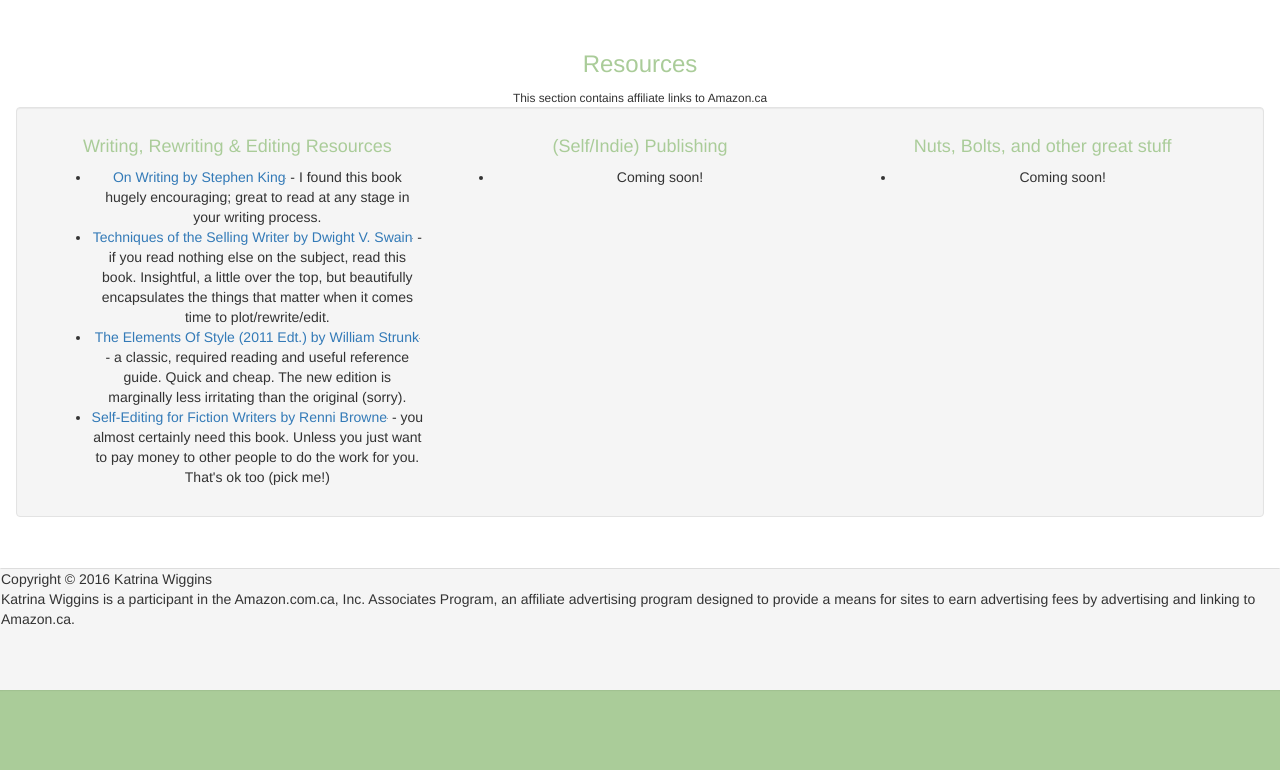
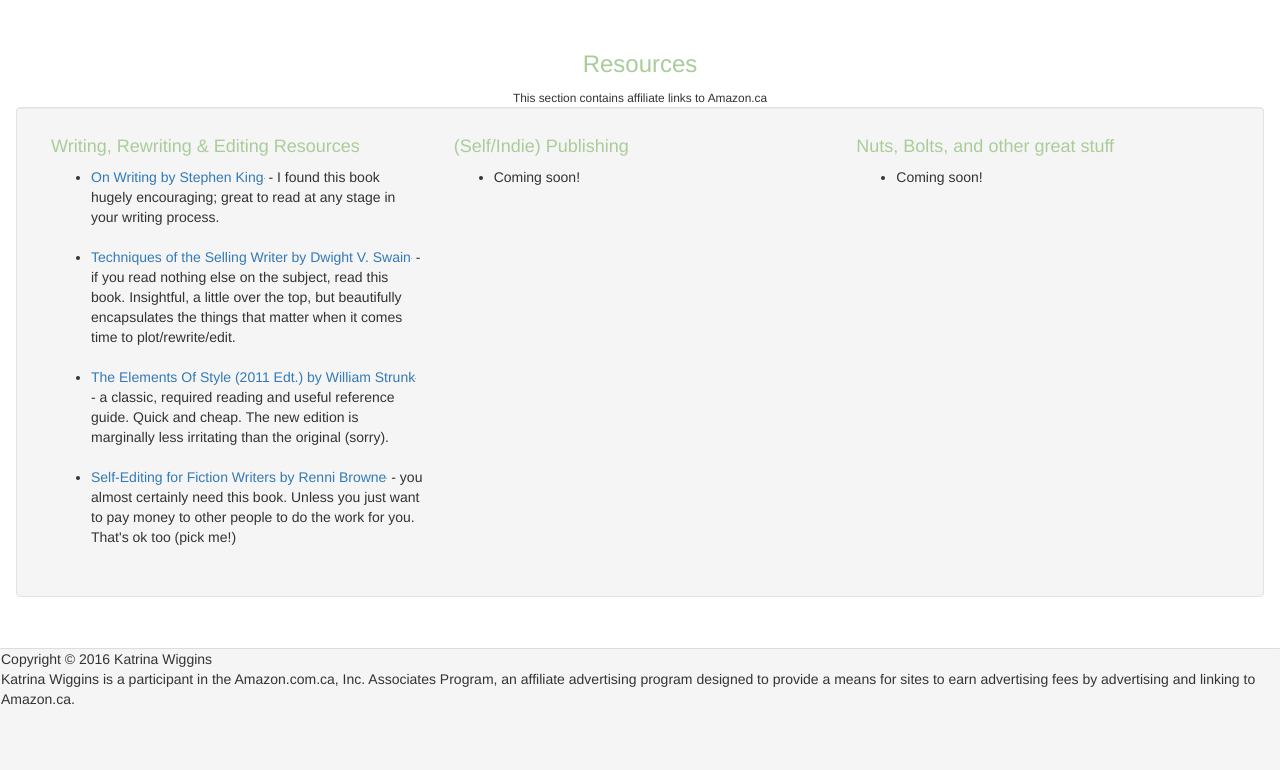
Before and after one commit to kaiewiggins/kaiewiggins.github.io, a Jekyll site: the page built from writing.html, in a window 1280 px wide. Shown: the part 3545-4315 px from the top of the page. Built offline with Jekyll 4.4.1, drawn with Linux system fonts in a browser that asks for light colours; nearby versions of some CDN libraries; before the commit the page ends 4235 px from its top, so only the background shows below that; grey boxes are pictures that could not be loaded.

Commit message:
floated text in resources left

```diff
--- a/writing.html
+++ b/writing.html
@@ -133,19 +133,19 @@
       <a class="anchor" name="aboutservices" id="writingresources"></a>
       <h3>Resources</h3>
       <small>This section contains affiliate links to Amazon.ca</small>
-<div class="well row">
+<div class="well row text-left">
 	<div class="col-sm-4">
 		<h4>Writing, Rewriting & Editing Resources</h4>
       <ul>
 <li><a target="_blank"  href="http://www.amazon.ca/Writing-Memoir-Craft-Stephen-King-ebook/dp/B000FC0SIM/?_encoding=UTF8&camp=15121&creative=330641&keywords=stephen%20king%20on%20writing&linkCode=ur2&qid=1465859635&s=digital-text&sr=1-1&tag=kaie06-20">On Writing by Stephen King</a><img src="http://ir-ca.amazon-adsystem.com/e/ir?t=kaie06-20&l=ur2&o=15" width="1" height="1" border="0" alt="" style="border:none !important; margin:0px !important;" /> - I found this book hugely encouraging; great to read at any stage in your writing process.
-      </li>
+      </li><br>
       <li><a target="_blank"  href="http://www.amazon.ca/Techniques-Selling-Writer-Dwight-Swain-ebook/dp/B0099P9UI0/?_encoding=UTF8&camp=15121&creative=330641&keywords=techniques%20of%20the%20selling%20writer&linkCode=ur2&qid=1465860552&s=digital-text&sr=1-1&tag=kaie06-20">Techniques of the Selling Writer by Dwight V. Swain</a><img src="http://ir-ca.amazon-adsystem.com/e/ir?t=kaie06-20&l=ur2&o=15" width="1" height="1" border="0" alt="" style="border:none !important; margin:0px !important;" />
- - if you read nothing else on the subject, read this book. Insightful, a little over the top, but beautifully encapsulates the things that matter when it comes time to plot/rewrite/edit.</li>
+ - if you read nothing else on the subject, read this book. Insightful, a little over the top, but beautifully encapsulates the things that matter when it comes time to plot/rewrite/edit.</li><br>
       	<li><a  href="http://www.amazon.ca/gp/product/B0058I7TFI/ref=as_li_tf_tl?ie=UTF8&camp=15121&creative=330641&creativeASIN=B0058I7TFI&linkCode=as2&tag=kaie06-20">The Elements Of Style (2011 Edt.) by William Strunk</a><img src="http://ir-ca.amazon-adsystem.com/e/ir?t=kaie06-20&l=as2&o=15&a=B0058I7TFI" width="1" height="1" border="0" alt="" style="border:none !important; margin:0px !important;" /> - a classic, required reading and useful reference guide. Quick and cheap. The new edition is marginally less irritating than the original (sorry).
-</li>
+</li><br>
       	<li><a target="_blank"  href="http://www.amazon.ca/Self-Editing-Fiction-Writers-Second-Yourself-ebook/dp/B003JBI2YI/?_encoding=UTF8&camp=15121&creative=330641&linkCode=ur2&qid=&sr=&tag=kaie06-20">Self-Editing for Fiction Writers by Renni Browne</a><img src="http://ir-ca.amazon-adsystem.com/e/ir?t=kaie06-20&l=ur2&o=15" width="1" height="1" border="0" alt="" style="border:none !important; margin:0px !important;" />
  - you almost certainly need this book. Unless you just want to pay money to other people to do the work for you. That's ok too (pick me!)</li>
-      </ul>
+      </ul><br>
       </div><!--end first col-->
       <div class="col-sm-4">
       	<h4>(Self/Indie) Publishing</h4>
```
